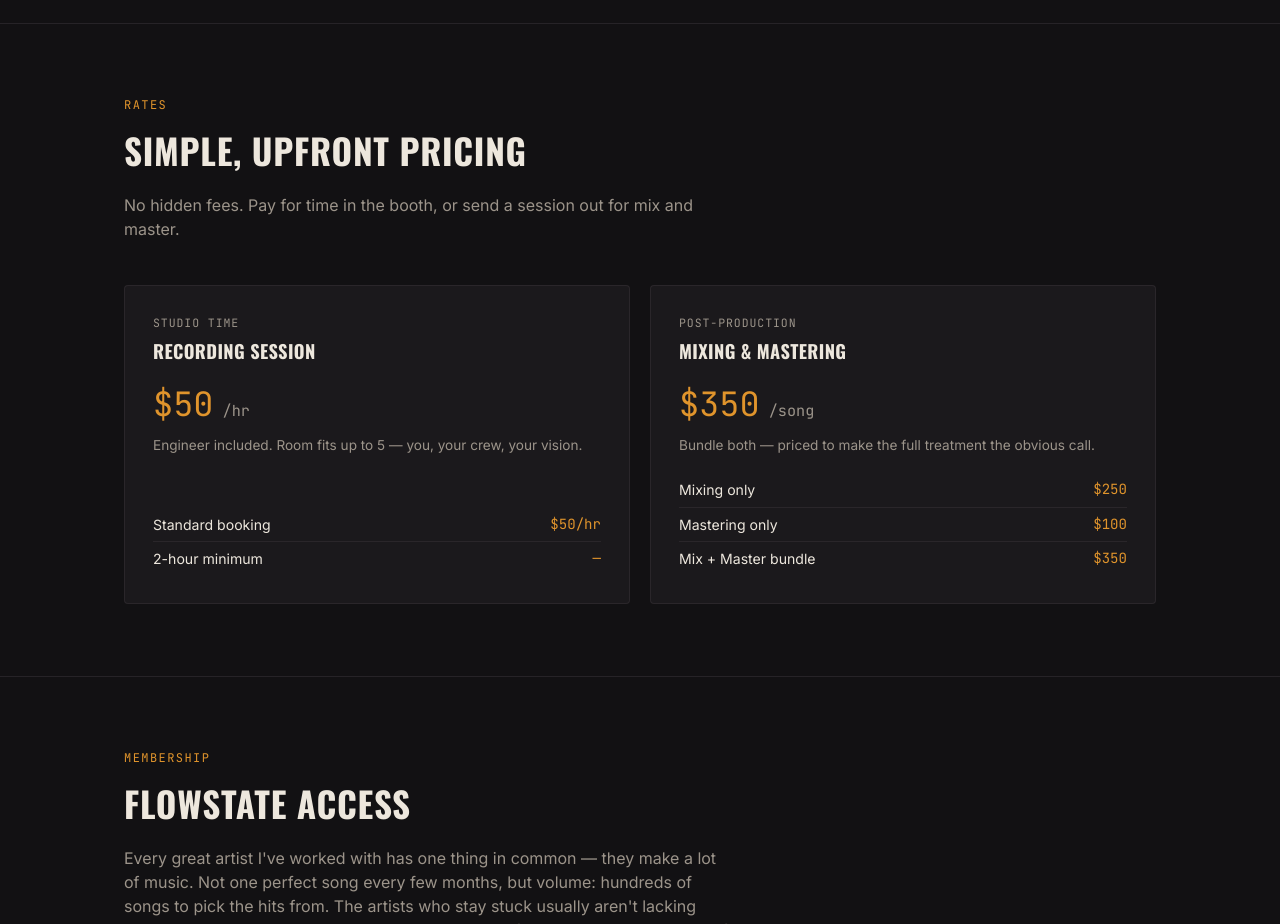
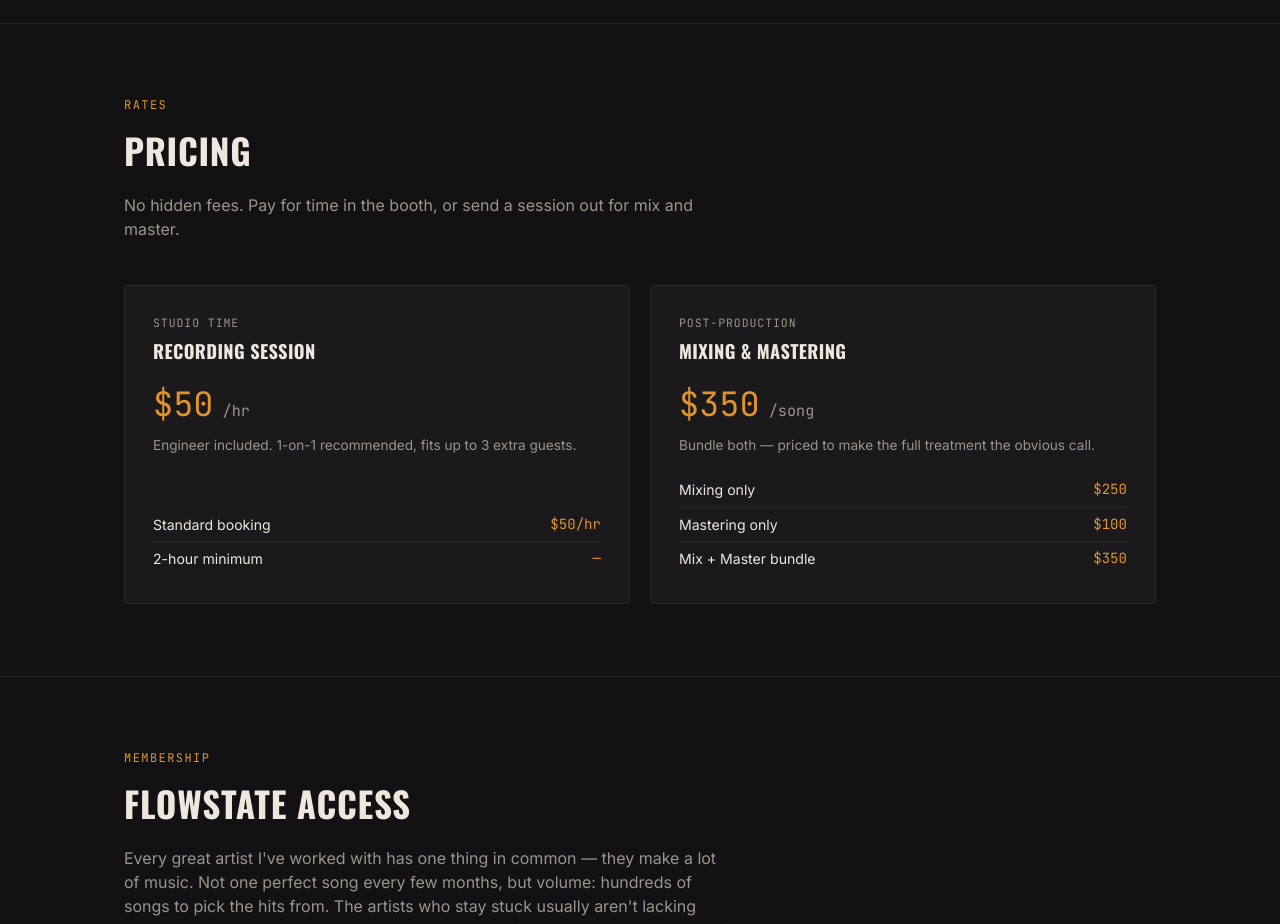
Before and after one commit to eyeandistudios/eyeandistudios.github.io, a plain HTML site: page index.html in a window 1280 px wide. Shown: the part 1420-2344 px from the top of the page. Drawn offline with nearby package versions, Linux system fonts and the light colour scheme; a script that the page names is missing.

Commit message:
Update index.html

```diff
--- a/index.html
+++ b/index.html
@@ -399,7 +399,7 @@
 <section id="rates">
   <div class="wrap">
     <div class="section-tag">Rates</div>
-    <h2 class="section-title">Simple, upfront pricing</h2>
+    <h2 class="section-title">Pricing</h2>
     <p class="section-desc">No hidden fees. Pay for time in the booth, or send a session out for mix and master.</p>
 
     <div class="rate-grid">
@@ -407,7 +407,7 @@
         <div class="rate-label">Studio Time</div>
         <h3>Recording Session</h3>
         <div class="rate-price">$50<span class="unit"> /hr</span></div>
-        <div class="rate-note">Engineer included. Room fits up to 5 — you, your crew, your vision.</div>
+        <div class="rate-note">Engineer included. 1-on-1 recommended, fits up to 3 extra guests.</div>
         <ul class="rate-list">
           <li>Standard booking <span class="p">$50/hr</span></li>
           <li>2-hour minimum <span class="p">—</span></li>
```
